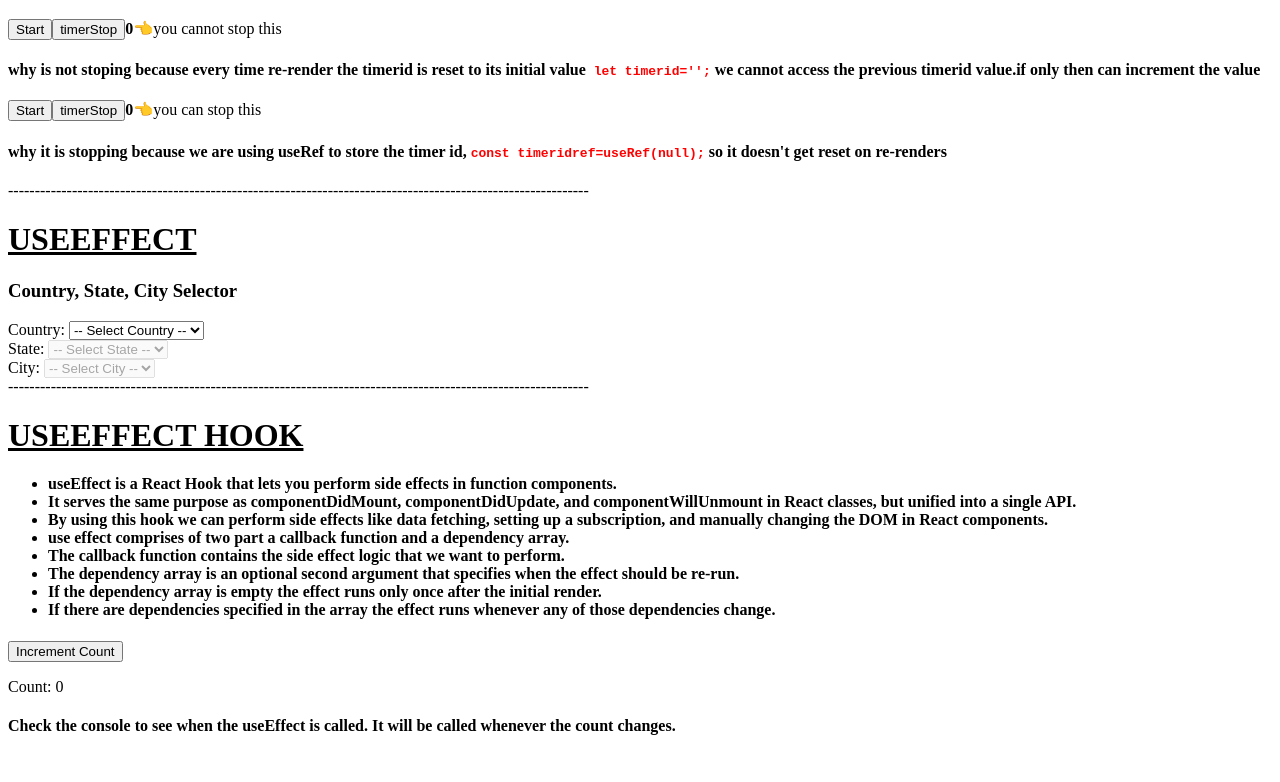
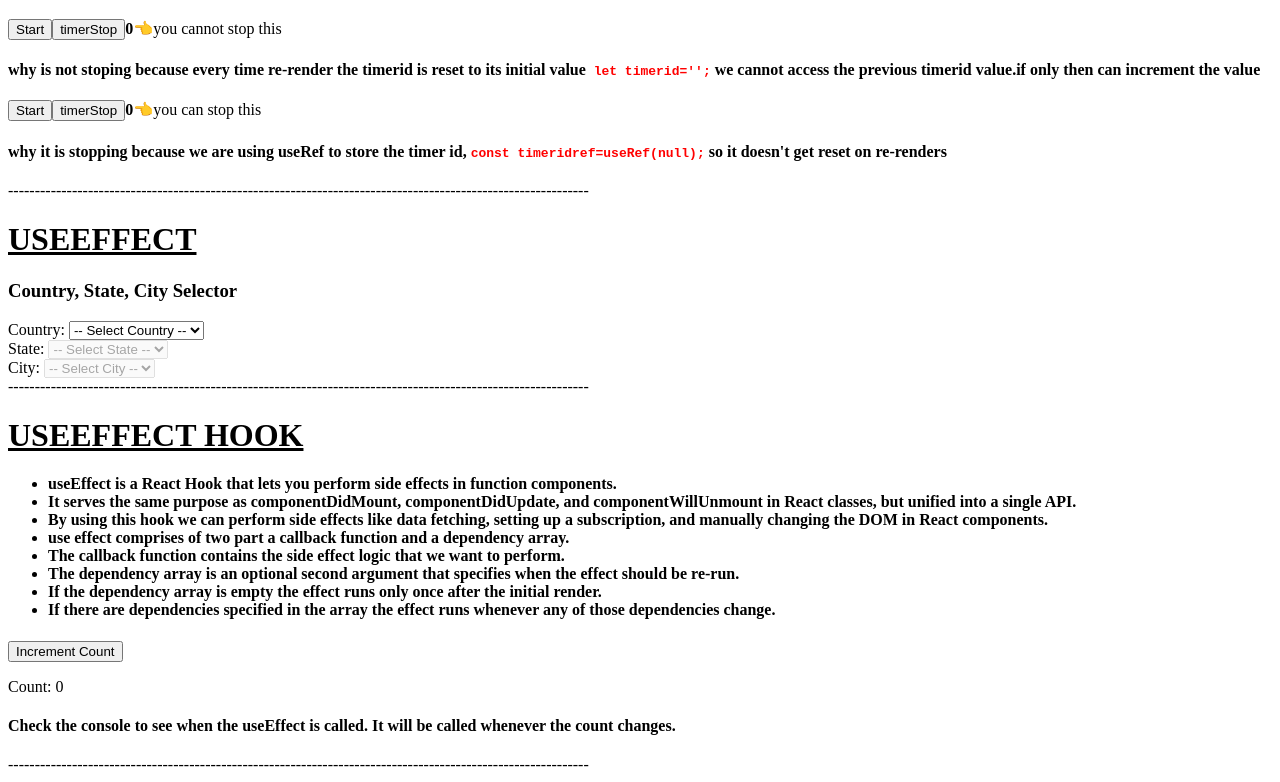
Before and after one commit to Jesinthwilson04/reactrecap, a React (Create React App) app: page / in a window 1280 px wide. Shown: the part 3815-4597 px from the top of the page. Before the commit the page ends 4571 px from the top, so only its background shows below. Built offline with nearby package versions, Linux system fonts and the light colour scheme.

Commit message:
use effect

```diff
--- a/src/App.js
+++ b/src/App.js
@@ -498,6 +498,7 @@ function App() {
       <Country/>
       <Dash/>
       <UseEffectExample/>
+      <Dash/>
     </div>
   );
 }
```
